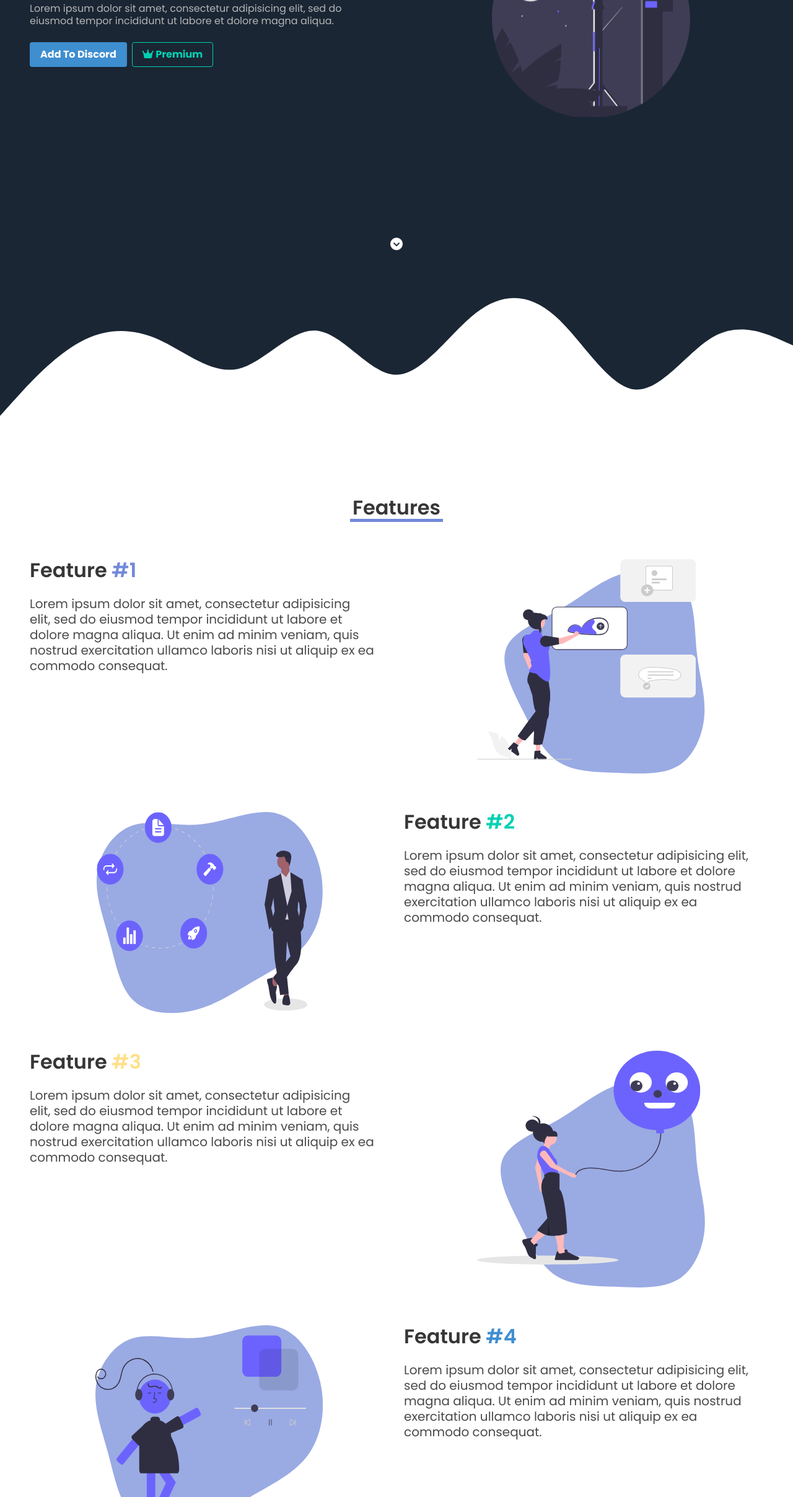
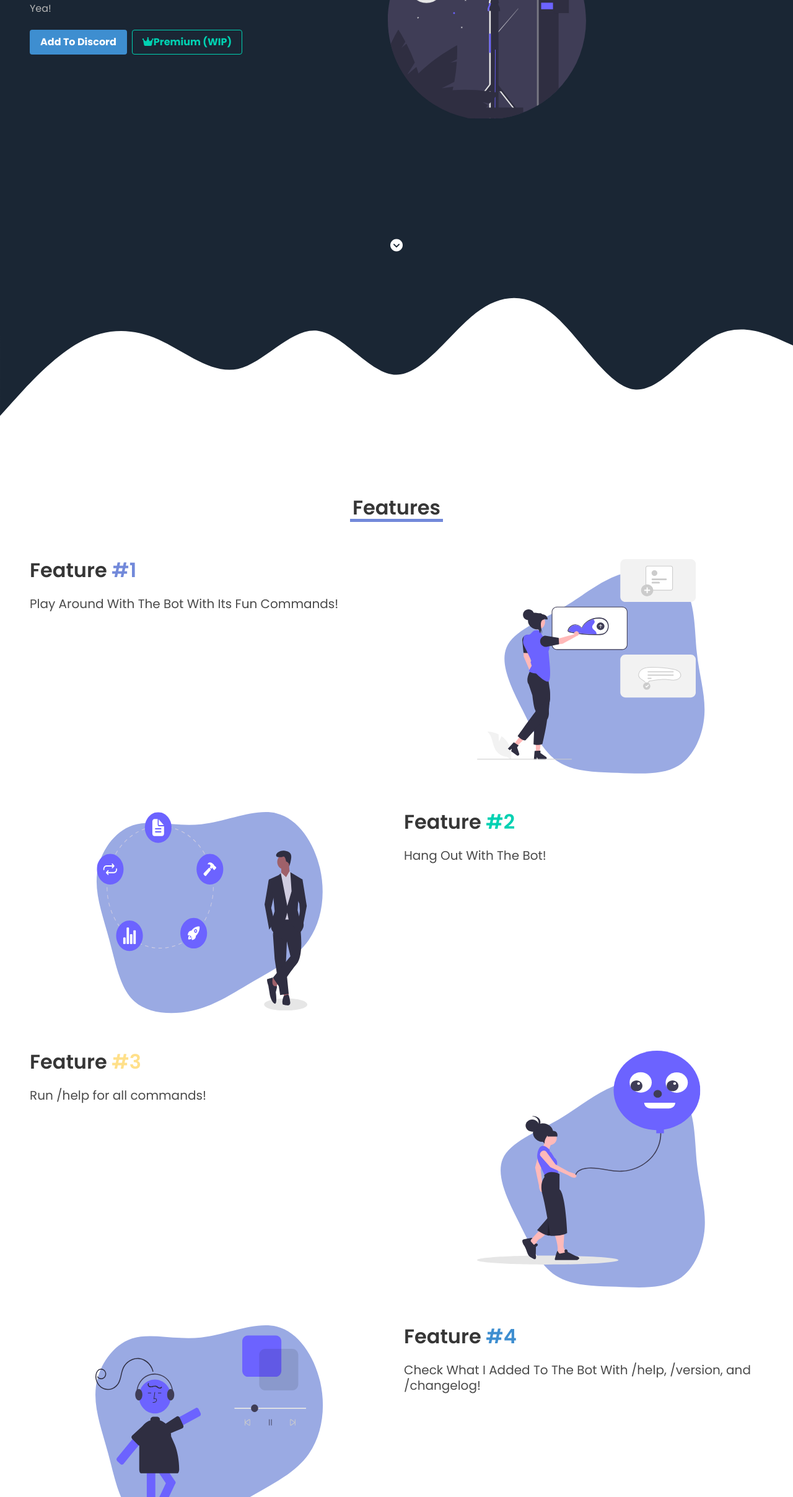
Before and after one commit to Gamingking12345/sunbot.github.io, a plain HTML site: page index.html in a window 1280 px wide. Shown: the part 385-2800 px from the top of the page at 62% size. Drawn offline with nearby package versions, Linux system fonts and the light colour scheme.

Commit message:
Update index.html

```diff
--- a/index.html
+++ b/index.html
@@ -8,7 +8,7 @@
   <head>
     <meta charset="utf-8" />
     <meta name="viewport" content="width=device-width, initial-scale=1" />
-    <title>Your Bot - a Discord Bot</title>
+    <title>Sun Bot - a Fun Discord Bot</title>
     <link rel="stylesheet" href="assets/css/bulma.min.css" />
     <link rel="stylesheet" href="assets/css/style.css" />
     <link rel="stylesheet" href="https://unpkg.com/aos@2.3.1/dist/aos.css" />
@@ -39,7 +39,7 @@
     >
       <div class="navbar-brand mt-2 mb-2">
         <a class="navbar-item" href="#">
-          <strong>Your Bot</strong>
+          <strong>Sub Bot</strong>
 
           <!-- or if you want to use image -->
           <!-- <img
@@ -112,11 +112,10 @@
           <div class="columns">
             <div class="column mr-6 mt-12" data-aos="fade-up">
               <p class="title has-text-white has-text-weight-bold">
-                Time to add [your bot] to your server.
+                Time to add Sun Bot to your server.
               </p>
               <p class="subtitle has-text-grey-light is-size-6 mt-3">
-                Lorem ipsum dolor sit amet, consectetur adipisicing elit, sed do
-                eiusmod tempor incididunt ut labore et dolore magna aliqua.
+                Yea!
               </p>
               <div class="buttons">
                 <a href="#" class="button is-info">
@@ -124,7 +123,7 @@
                 </a>
 
                 <a href="#" class="button is-primary is-outlined">
-                  <strong><i class="fa-solid fa-crown"></i> Premium</strong>
+                  <strong><i class="fa-solid fa-crown"></i>Premium (WIP)</strong>
                 </a>
               </div>
             </div>
@@ -172,10 +171,7 @@
           <div class="column mr-6">
             <h4 class="title">Feature <span class="blurple">#1</span></h4>
             <p class="subtitle mt-3">
-              Lorem ipsum dolor sit amet, consectetur adipisicing elit, sed do
-              eiusmod tempor incididunt ut labore et dolore magna aliqua. Ut
-              enim ad minim veniam, quis nostrud exercitation ullamco laboris
-              nisi ut aliquip ex ea commodo consequat.
+              Play Around With The Bot With Its Fun Commands!
             </p>
           </div>
           <div class="column" data-aos="fade-left">
@@ -206,10 +202,7 @@
               Feature <span class="has-text-primary">#2</span>
             </h4>
             <p class="subtitle mt-3">
-              Lorem ipsum dolor sit amet, consectetur adipisicing elit, sed do
-              eiusmod tempor incididunt ut labore et dolore magna aliqua. Ut
-              enim ad minim veniam, quis nostrud exercitation ullamco laboris
-              nisi ut aliquip ex ea commodo consequat.
+              Hang Out With The Bot!
             </p>
           </div>
         </div>
@@ -224,10 +217,7 @@
               Feature <span class="has-text-warning">#3</span>
             </h4>
             <p class="subtitle mt-3">
-              Lorem ipsum dolor sit amet, consectetur adipisicing elit, sed do
-              eiusmod tempor incididunt ut labore et dolore magna aliqua. Ut
-              enim ad minim veniam, quis nostrud exercitation ullamco laboris
-              nisi ut aliquip ex ea commodo consequat.
+              Run /help for all commands!
             </p>
           </div>
           <div class="column" data-aos="fade-left">
@@ -256,10 +246,7 @@
           <div class="column">
             <h4 class="title">Feature <span class="has-text-info">#4</span></h4>
             <p class="subtitle mt-3">
-              Lorem ipsum dolor sit amet, consectetur adipisicing elit, sed do
-              eiusmod tempor incididunt ut labore et dolore magna aliqua. Ut
-              enim ad minim veniam, quis nostrud exercitation ullamco laboris
-              nisi ut aliquip ex ea commodo consequat.
+              Check What I Added To The Bot With /help, /version, and /changelog!
             </p>
           </div>
         </div>
@@ -299,11 +286,10 @@
       <div class="columns">
         <div class="column has-text-left">
           <p class="title has-text-weight-bold">
-            Ready to try <span class="blurple">[your bot]</span>?
+            Ready to try <span class="blurple">Sun Bot</span>?
           </p>
           <p class="subtitle mt-3 has-text-gray">
-            Lorem ipsum dolor sit amet, consectetur adipisicing elit, sed do
-            eiusmod tempor incididunt ut labore et dolore magna aliqua.
+           Very Cool
           </p>
           <a href="#" class="button is-blurple is-medium"
             ><strong><i class="fa-solid fa-book"></i> Get Started</strong></a
@@ -338,12 +324,12 @@
         <p style="letter-spacing: 0.1em;" class="is-uppercase">
           Website Designed By
           <a
-            href="https://jstnlt.my.id"
+            href="https://www.youtube.com/channel/UC-0eSPXiP_r-SWhlHAySoxg"
             class="blurple has-text-weight-bold"
             target="_blank"
             >JstnLT</a
-          >.<br>The Original Website Design is Open Source on <a
-            href="https://github.com/JastinXyz/discord-bot-landing-page-web"
+          >.<br>Sun Bot Is Great <a
+            href="https://www.youtube.com/channel/UC-0eSPXiP_r-SWhlHAySoxg"
             class="blurple has-text-weight-bold"
             target="_blank"
             >Github</a
```
